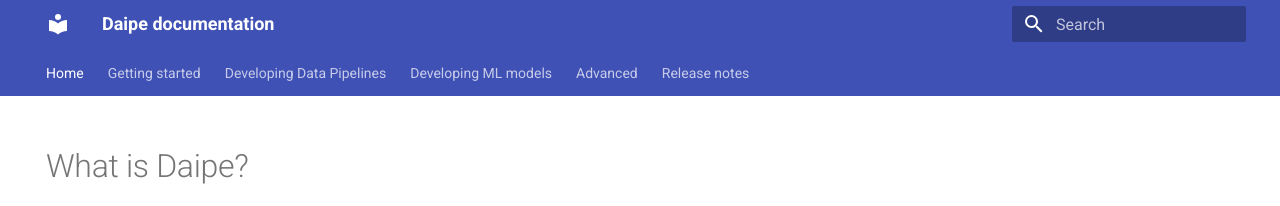
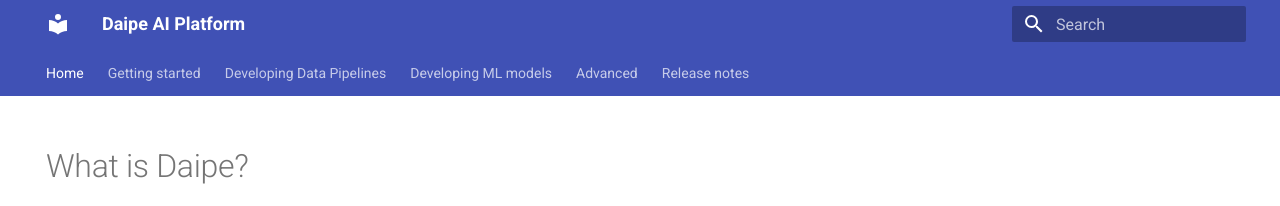
Before and after one commit to daipe-ai/platform-docs, an MkDocs documentation site: the page built from docs/index.md, in a window 1280 px wide. Shown: the top 206 px of the page. Built offline with MkDocs 1.6.1 and Material for MkDocs 9.7.7, drawn with Linux system fonts in a browser that asks for light colours.

Commit message:
Rebase dq tool

```diff
--- a/mkdocs.yml
+++ b/mkdocs.yml
@@ -1,5 +1,5 @@
-site_name: Daipe documentation
-site_url: !!python/object/apply:os.getenv ["SITE_URL"]
+site_name: Daipe AI Platform
+site_url: https://docs.daipe.ai
 theme:
   name: material
   palette:
```
